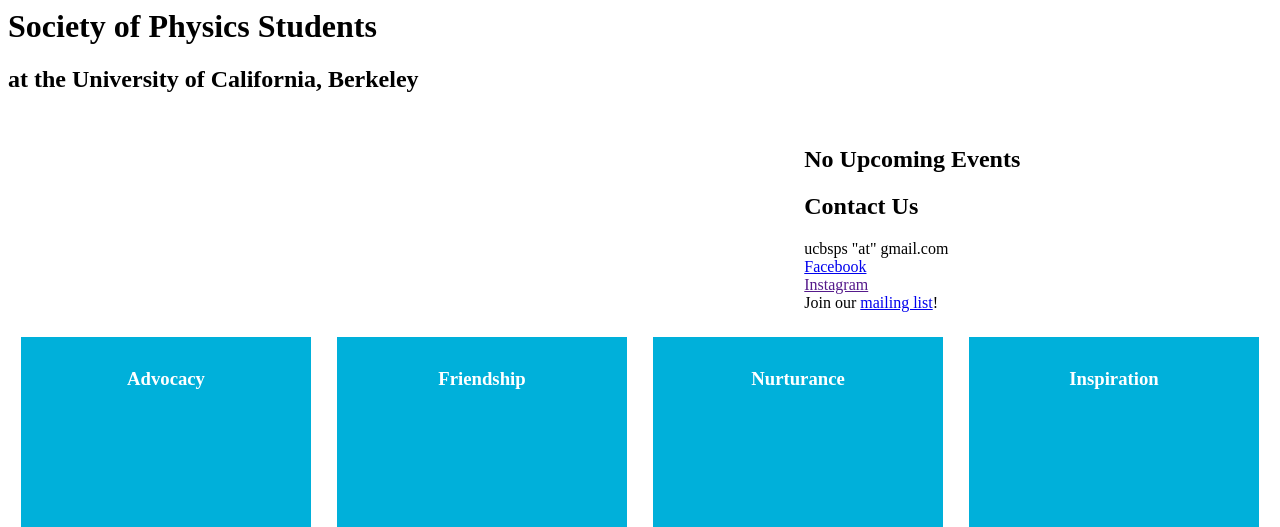
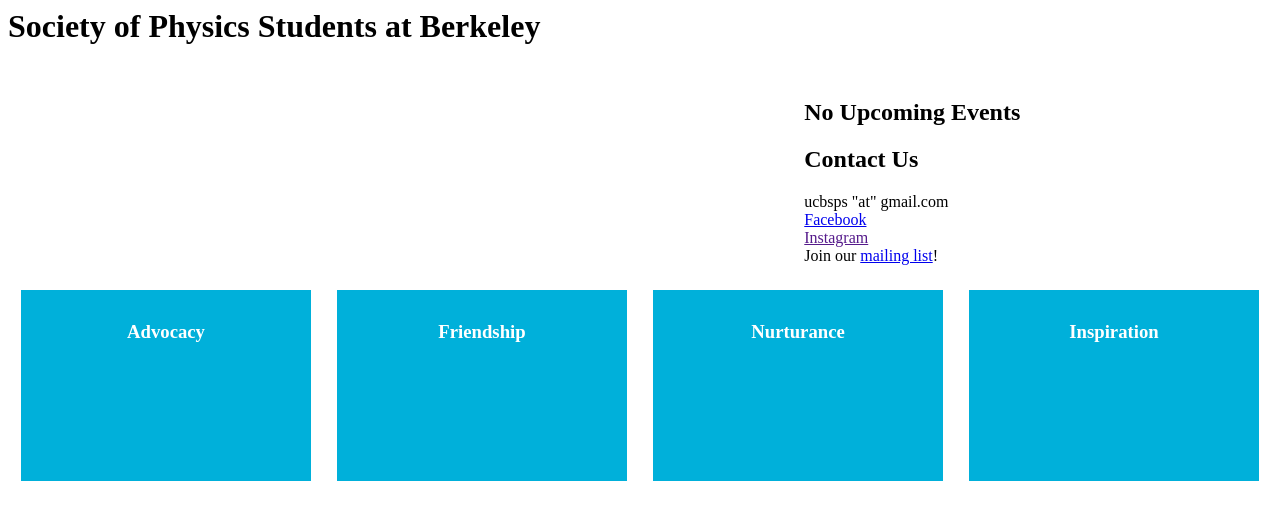
Before and after one commit to ucbsps/sps_web_2020, a Django app: template templates/home.html in a window 1280 px wide. Shown: the top 527 px of the page. Run offline with Django 3.2, Linux system fonts and the light colour scheme; the template is opened without the code that fills it, so the values that code supplies are empty.

Commit message:
Fix branding
Technically, we are not legally allowed to be SPS @ UC Berkeley, only SPS @ Berkeley

```diff
--- a/templates/home.html
+++ b/templates/home.html
@@ -137,8 +137,7 @@
 		</script>
 	</head>
 	<body>
-		<h1 class="content-main-header">Society of Physics Students</h1>
-		<h2 class="content-sub-header">at the University of California, Berkeley</h2>
+		<h1 class="content-main-header">Society of Physics Students at Berkeley</h1>
 
 		<div class="home-left">
 			<div class="slideshow">
--- a/templates/root.html
+++ b/templates/root.html
@@ -223,7 +223,7 @@
 					and follow us on <a href="https://www.facebook.com/groups/474568829304662/">Facebook</a>
 					and <a href="">Instagram</a>.
 				</p><p class="footer-text">
-					© Society of Physics Students at the University of California, Berkeley.
+					© Society of Physics Students at Berkeley.
 					All rights reserved.
 				</p><p class="footer-text">
 					We are a student group acting independently of the University of California. We take full responsibility for our organization and this web site.
```
